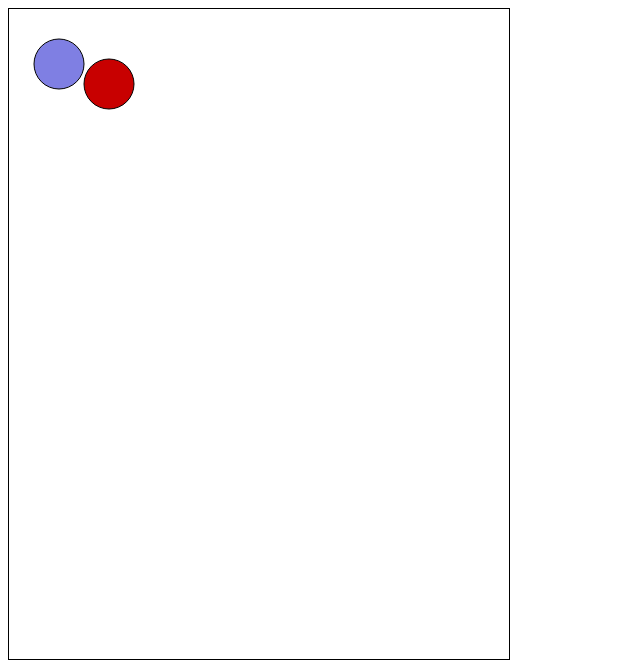
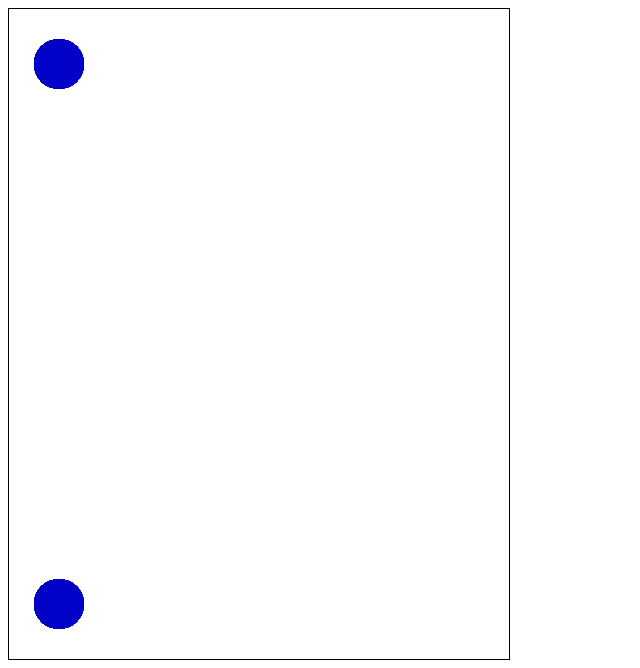
Before and after one commit to pciazynski/zamrozone-babelki, a plain HTML site: page index.html in a window 1280 px wide. Shown: the whole page, without its empty margins (0-640 px from the left). Drawn offline with Linux system fonts and the light colour scheme.

Commit message:
Add code to draw 2 bubbles

```diff
--- a/frozen.js
+++ b/frozen.js
@@ -1,18 +1,30 @@
-function draw() {
-  const canvas = document.getElementById('tutorial');
+function Circle(x, y, r) {
+  this.x = x;
+  this.y = y;
+  this.r = r;
+}
+
+function drawBall(ctx, c) {
+  ctx.fillStyle = 'rgba(0, 0, 200, 0.5)';
+  ctx.beginPath();
+  ctx.arc(c.x, c.y, c.r, 0, 2 * Math.PI);
+  ctx.fill();
+}
+
+function draw(ctx) {
+  const circle = new Circle(50, 55, 25);
+  drawBall(ctx, circle);
+
+  const circle2 = new Circle(50, 595, 25);
+  drawBall(ctx, circle2);
+}
+
+function init() {
+  const canvas = document.getElementById('bubbles');
   if (canvas.getContext) {
     const ctx = canvas.getContext('2d');
 
-    ctx.fillStyle = 'rgb(200, 0, 0)';
-    ctx.beginPath();
-    ctx.arc(100, 75, 25, 0, 2 * Math.PI);
-    ctx.fill();
-    ctx.stroke();
-
-    ctx.fillStyle = 'rgba(0, 0, 200, 0.5)';
-    ctx.beginPath();
-    ctx.arc(50, 55, 25, 0, 2 * Math.PI);
-    ctx.fill();
-    ctx.stroke();
+    const timer = setInterval(draw, 10, ctx);
+    return timer;
   }
 }
--- a/index.html
+++ b/index.html
@@ -12,8 +12,8 @@
   </style>
 </head>
 
-<body onload="draw();">
-  <canvas id="tutorial" width="500" height="650"></canvas>
+<body onload="init();">
+  <canvas id="bubbles" width="500" height="650"></canvas>
 </body>
 
 </html>
```
